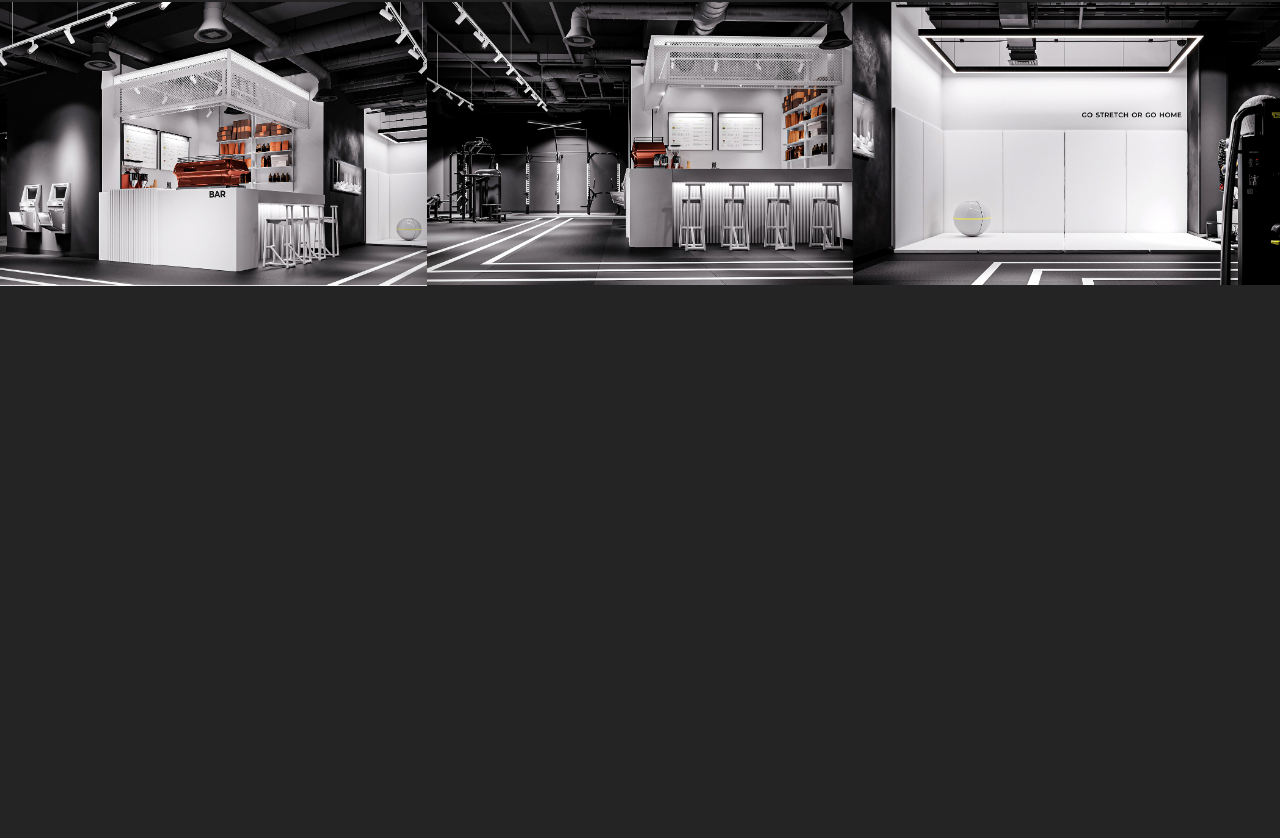
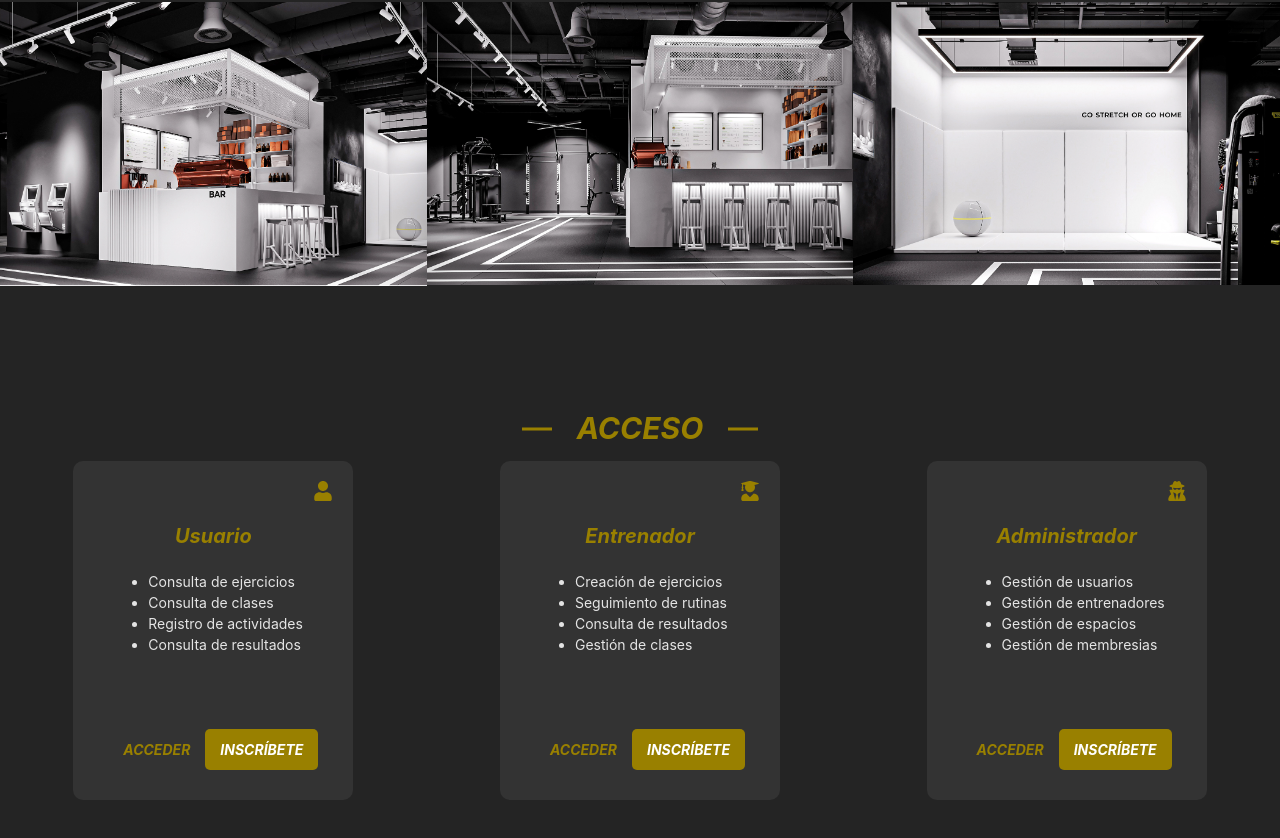
Before and after one commit to samu-sta/HammerGym, a React (Vite) app in the folder frontend/: page / in a window 1280 px wide. Shown: the part 884-1722 px from the top of the page. Before the commit the page ends 1270 px from the top, so only its background shows below. Built offline with nearby package versions, Linux system fonts and the light colour scheme.

Commit message:
añadido acceso a cuentas en el home

```diff
--- a/frontend/src/components/AccessHome.jsx
+++ b/frontend/src/components/AccessHome.jsx
@@ -1,10 +1,31 @@
 import React from 'react';
 import './styles/AccessHome.css';
+import { Link } from 'react-router-dom';
 
-const AccessHome = () => {
+const AccessHome = ({personal, linkRegister, linkLogin}) => {
+  const Icon = personal.icon;
+
   return (
-    <article className="access-home">
-      {/* Add your content here */}
+    <article className="access-home-article">
+      <main className="access-home-main">
+      <aside className="access-home-icon-container">
+        <Icon className="access-home-icon" />
+        </aside>
+      <h3 className="access-account-home-title">{personal.name}</h3>
+      <ul className="access-home-actions">
+        {personal.actions.map((action, index) => {
+          return (
+            <li key={index} className="access-home-action">{action}</li>
+          );
+        })}
+      </ul>
+      </main>
+
+      <section className="access-home-links">
+        <Link className='app-link login-link' to={linkLogin}>ACCEDER</Link>
+        <Link className='app-link register-link' to={linkRegister}>INSCRÍBETE</Link>
+      </section>
+
     </article>
   );
 };
--- a/frontend/src/components/styles/AccessHome.css
+++ b/frontend/src/components/styles/AccessHome.css
@@ -0,0 +1,34 @@
+.access-home-article{
+  background-color: #333;
+  font-size: 14px;
+  padding: 10px 35px;
+  border-radius: 10px;
+  display: flex;
+  flex-direction: column;
+  gap: 60px;
+  height: 100%;
+}
+
+.access-account-home-title{
+  color: #998000;
+  font-style: italic;
+  font-size: 20px;
+  text-align: center;
+}
+
+.access-home-links{
+  display: flex;
+  justify-content: flex-end;
+}
+
+.access-home-icon-container{
+  display: flex;
+  justify-content: flex-end;
+  padding-top: 10px;
+}
+
+.access-home-icon{
+  font-size: 20px;
+  color: #998000;
+  transform: translateX(15px);
+}
--- a/frontend/src/config/constants.js
+++ b/frontend/src/config/constants.js
@@ -1 +1,37 @@
+import { FaUserGraduate } from "react-icons/fa";
+import { FaUser } from "react-icons/fa";
+import { FaUserSecret } from "react-icons/fa6";
 export const MOBILE_WIDTH = 950;
+
+export const PERSONAL = [
+  {
+    name: 'Usuario',
+    actions: [
+      'Consulta de ejercicios',
+      'Consulta de clases',
+      'Registro de actividades',
+      'Consulta de resultados'
+    ],
+    icon: FaUser
+  },
+  {
+    name: 'Entrenador',
+    actions: [
+      'Creación de ejercicios',
+      'Seguimiento de rutinas',
+      'Consulta de resultados',
+      'Gestión de clases'
+    ],
+    icon: FaUserGraduate
+  },
+  {
+    name: 'Administrador',
+    actions: [
+      'Gestión de usuarios',
+      'Gestión de entrenadores',
+      'Gestión de espacios',
+      'Gestión de membresias'
+    ],
+    icon: FaUserSecret
+  }
+];
--- a/frontend/src/pages/Home.jsx
+++ b/frontend/src/pages/Home.jsx
@@ -4,7 +4,8 @@ import AchievementHome from '../components/AchievementHome.jsx';
 import { Link } from 'react-router-dom';
 import AccessHome from '../components/AccessHome.jsx';
 import SliderHome from '../components/SliderHome.jsx';
-const Home = ({isMobile}) => {
+import { PERSONAL } from '../config/constants.js';
+const Home = ({ isMobile }) => {
   return (
     <main className='main-home'>
       <section className={isMobile ? 'main-home-content main-home-content-mobile'
@@ -30,13 +31,35 @@ const Home = ({isMobile}) => {
       <section className='main-home-slider'>
         <h2 className={isMobile ? 'main-home-slider-title main-home-slider-title-mobile'
           : 'main-home-slider-title'}>
-          DESCUBRE NUESTRAS INSTALACIONES</h2>
-        <SliderHome isMobile={isMobile}/>
+          DESCUBRE NUESTRAS INSTALACIONES
+        </h2>
+        <SliderHome isMobile={isMobile} />
       </section>
       <section className='main-home-register-section'>
-        <AccessHome isMobile={isMobile}></AccessHome>
-        <AccessHome isMobile={isMobile}></AccessHome>
-        <AccessHome isMobile={isMobile}></AccessHome>
+        <h2 className={isMobile ? 'main-home-slider-title main-home-slider-title-mobile'
+          : 'main-home-slider-title'}>
+          ACCESO
+        </h2>
+        <main className={`main-home-register-section-main
+        ${isMobile ? 'main-home-register-section-main-mobile' : ''}  `}>
+
+          <AccessHome
+            personal={PERSONAL[0]}
+            linkRegister={'/register'}
+            linkLogin={'/login'}
+            />
+          <AccessHome
+            personal={PERSONAL[1]}
+            linkRegister={'/register'}
+            linkLogin={'/login'}
+            />
+          <AccessHome
+            personal={PERSONAL[2]}
+            linkRegister={'/register'}
+            linkLogin={'/login'}
+            />
+        </main>
+
 
       </section>
     </main>
--- a/frontend/src/pages/styles/Home.css
+++ b/frontend/src/pages/styles/Home.css
@@ -68,6 +68,16 @@
   background-color: #786500;
 }
 
+/* Remove the duplicate .main-home-slider-title at the bottom */
+
+.main-home-slider,
+.main-home-register-section {
+  display: flex;
+  flex-direction: column;
+  align-items: center;
+  width: 100%;
+}
+
 .main-home-slider-title {
   font-size: 30px;
   font-weight: bold;
@@ -79,6 +89,7 @@
   text-align: center;
   transition: font-size 0.4s ease;
   font-style: italic;
+  display: inline-block;
 }
 
 .main-home-slider-title::before,
@@ -101,6 +112,27 @@
 }
 
 .main-home-slider-title-mobile {
-  font-size: 18px;
-  transition: font-size 0.4s ease;
+  font-size: 19px;
+  transition: all 0.4s ease;
 }
+
+.main-home-register-section{
+  display: flex;
+  flex-direction: column;
+  padding-bottom: 100px;
+}
+
+
+.main-home-register-section-main{
+  display: flex;
+  justify-content: space-around;
+  align-items: center;
+  transition: all 0.4s ease;
+  width: 100%;
+}
+
+.main-home-register-section-main-mobile{
+  flex-direction: column;
+  gap: 20px;
+  transition: all 0.4s ease;
+}
```
Lines whose indentation alone changed are shown as unchanged.
